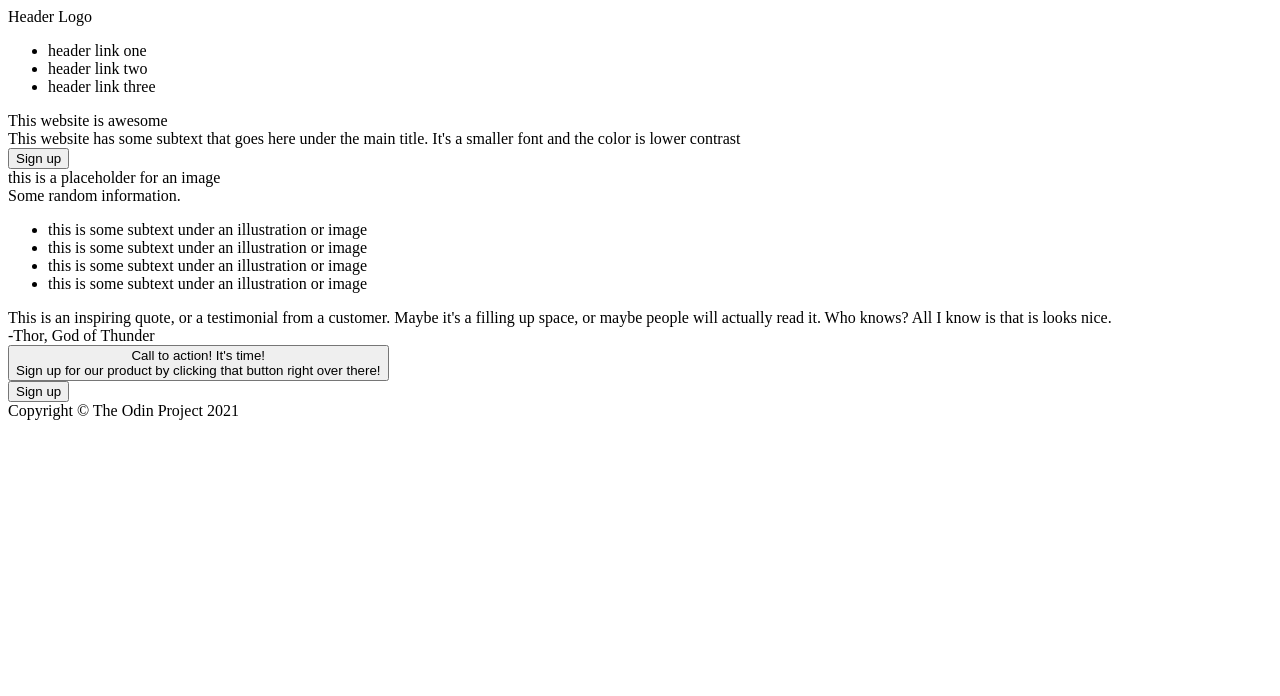
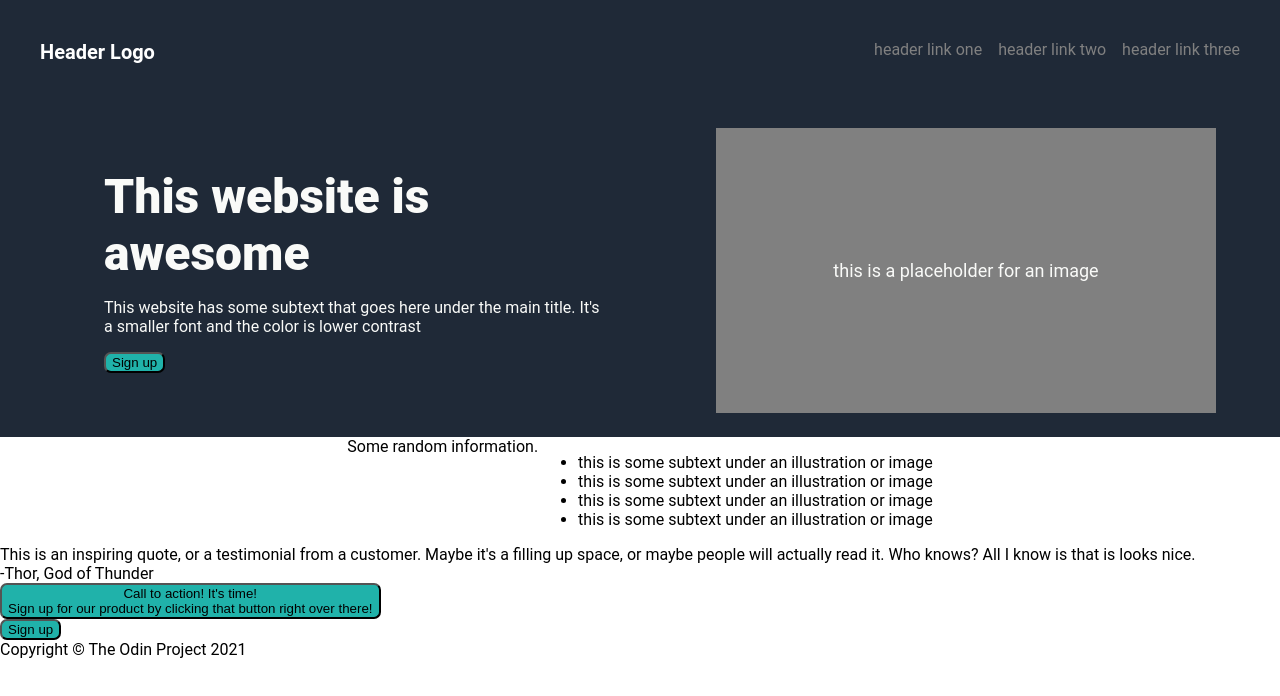
Before and after one commit to vibha-yganji/odin-landing-page, a plain HTML site: page index.html in a window 1280 px wide. Drawn offline with Linux system fonts and the light colour scheme.

Commit message:
Add CSS styling to header logo and subtext under main title.

```diff
--- a/index.html
+++ b/index.html
@@ -5,7 +5,7 @@
     <meta http-equiv="X-UA-Compatible" content="IE=edge">
     <meta name="viewport" content="width=device-width, initial-scale=1.0">
     <title>Document</title>
-    <link rel="stylesheet" href="styles.css">
+    <link rel="stylesheet" href="./styles.css">
 </head>
 <body>
     <div class = 'header'>
@@ -18,16 +18,17 @@
     </div>
 
     <div class = 'content-upper'>
-        <div class = 'text'>
-            <div> This website is awesome</div>
-            <div> This website has some subtext that goes here under the main title. It's a smaller font and the color is lower contrast</div>
+        <div class = 'head'>
+            <div class = 'title'> This website is awesome</div>
+            <div class = 'text'> This website has some subtext that goes here under the main title. It's a smaller font and the color is lower contrast</div>
             <button> Sign up </button>
         </div>
-        <div> this is a placeholder for an image</div>
+        <div class = 'second-head'> this is a placeholder for an image</div>
     </div>
 
     <div class = 'content-lower'>
         <div> Some random information. </div>
+        <div></div>
             <ul>
                 <li>
                     <div> </div>
--- a/styles.css
+++ b/styles.css
@@ -0,0 +1,96 @@
+html, body
+{
+    margin:0;
+    padding:0;
+}
+
+body
+{
+    font-family:'roboto';
+}
+
+.header
+{
+    display: flex;
+    background-color: #1F2937;
+    justify-content: space-between;
+    padding: 40px;
+    margin: 0;
+    color: white;
+    font-size: 20px;
+    font-weight: 700;
+    font-family:'roboto', serif;
+}
+
+.header ul
+{
+    display: flex;
+    color: gray;
+    font-size: 16px;
+    list-style-type: none;
+    gap: 16px;
+    font-weight: normal;
+    justify-content: flex-end;
+    padding: 0;
+    margin: 0;
+}
+
+.content-upper
+{
+    display: flex;
+    background-color: #1F2937;
+    color: #F9FAF8;
+    justify-content: center;
+    gap: 72px;
+    padding: 24px;
+}
+
+
+
+.content-upper .head
+{
+    display: flex;
+    flex-direction: column;
+    align-items: center;
+    gap: 16px;
+    align-items: flex-start;
+    padding: 40px;
+}
+
+.content-upper .head .title
+{
+    font-size: 48px;
+    font-weight: 800;
+
+}
+
+
+.content-upper .head .text, .content-upper .head .title
+{
+    display: flex;
+    max-width: 500px;
+    justify-content: center;
+    background-color: #;
+}
+
+.content-upper .second-head
+{
+    display: flex;
+    justify-content: center;
+    align-items: center;
+    background-color: gray;
+    width: 500px;
+    font-size: 18px;
+
+}
+
+button{
+    background-color: lightseagreen;
+    border-radius: 7px;
+}
+
+.content-lower
+{
+    display: flex;
+    justify-content: center;
+}
```
Lines whose indentation alone changed are shown as unchanged.
